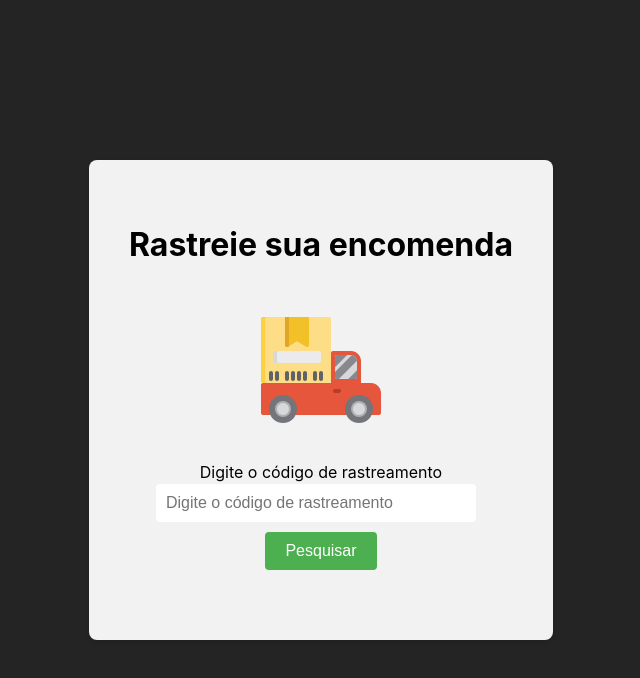
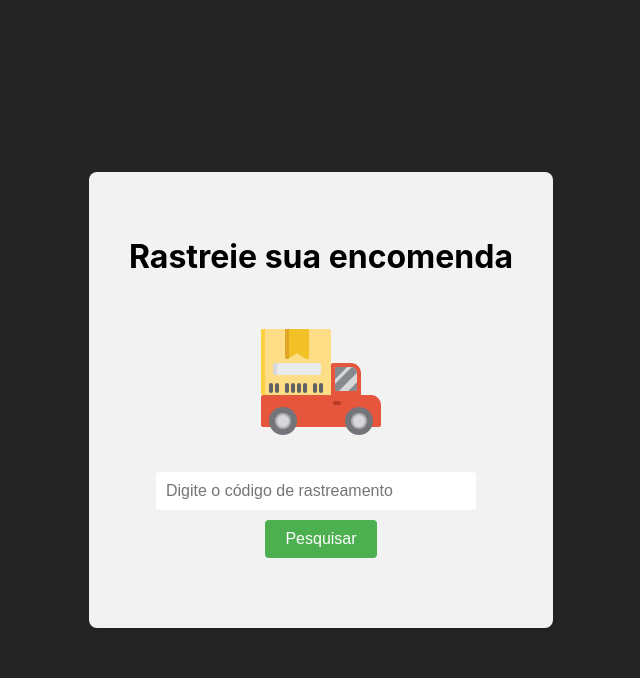
Before and after one commit to dswilmar/tracking-frontend, a React (Vite) app: page / in a window 1280 px wide. Shown: the top 678 px of the page, without its empty margins (319-959 px from the left). Built offline with nearby package versions, Linux system fonts and the light colour scheme.

Commit message:
feat: melhorias na acessibilidade

```diff
--- a/index.html
+++ b/index.html
@@ -1,5 +1,5 @@
 <!DOCTYPE html>
-<html lang="en">
+<html lang="pt-br">
   <head>
     <meta charset="UTF-8" />
     <link rel="icon" type="image/svg+xml" href="/tracking-icon.svg" />
--- a/src/components/Card/index.tsx
+++ b/src/components/Card/index.tsx
@@ -1,16 +1,14 @@
 import { format, parseISO } from 'date-fns';
 import { EventProps } from '../../types/event';
-import { Container, ResultCard } from './styles';
+import { ResultCard } from './styles';
 
 const Card = (props: EventProps) => {
     return (
-        <Container>
-            <ResultCard>
-                <h2>{format(parseISO(props.eventDate.toString()), 'dd/MM/yyyy HH:mm:ss')}</h2>
-                <p>{props.local}</p>
-                <p>{props.description}</p>
-            </ResultCard>
-        </Container>
+        <ResultCard aria-label="Resultado encontrado">
+            <h2>{format(parseISO(props.eventDate.toString()), 'dd/MM/yyyy HH:mm:ss')}</h2>
+            <p>{props.local}</p>
+            <p>{props.description}</p>
+        </ResultCard>
     )
 }
 
--- a/src/components/Card/styles.ts
+++ b/src/components/Card/styles.ts
@@ -1,15 +1,9 @@
 import styled from "styled-components";
-
-const Container = styled.div`
-    display: flex;
-    flex-wrap: wrap;
-    justify-content: center;
-    align-items: flex-start;
-`;
 
 const ResultCard = styled.div`
     width: 100%;
     max-width: 300px;
+    min-height: 180px;
     background-color: #fff;
     border-radius: 8px;
     margin: 10px;
--- a/src/pages/TrackingPage/index.tsx
+++ b/src/pages/TrackingPage/index.tsx
@@ -1,4 +1,4 @@
-import { ChangeEvent, FormEvent, useState } from 'react';
+import { ChangeEvent, FormEvent, useState, useRef } from 'react';
 import { EventProps } from '../../types/event';
 import { toast } from 'react-toastify';
 import { Button, Container, Form, FormGroup, Input, Logo, ResultsContainer } from './styles';
@@ -10,6 +10,8 @@ const TrackingPage = () => {
 
   const [trackingCode, setTrackingCode] = useState<string>('');
   const [events, setEvents] = useState<EventProps[]>([]);
+
+  const trackingInputRef = useRef<HTMLInputElement>(null);
 
   const handleInputTracking = (e: ChangeEvent<HTMLInputElement>) => {
     setTrackingCode(e.target.value);
@@ -25,33 +27,43 @@ const TrackingPage = () => {
         return {code, eventDate, local, description};
       });
       if (data.length > 0) {
+        toast.success(`Opa! Foram encontrados ${data.length} resultados!`, {
+          role: "alert"
+        });
         setEvents(convertedEvents);
       } else {
         setEvents([]);
         toast.warn('Ops! Nada encontrado para este código de rastreamento ainda.');
+        setTrackingCode('');
+        if (trackingInputRef.current) {
+          trackingInputRef.current.focus();
+        }
       }
     } catch (error) {
       toast.error(`Ops! Ocorreu um erro: ${error}`);
       Sentry.captureException(`Erro ao efetuar rastreamento: ${error}`);
+      setTrackingCode('');
+      if (trackingInputRef.current) {
+        trackingInputRef.current.focus();
+      }
     }
   }
 
   return (
     <Container>
-      <Form onSubmit={handleSubmitTracking}>
+      <Form onSubmit={handleSubmitTracking} role="search">
         <FormGroup>
           <h1>Rastreie sua encomenda</h1>
-          <Logo src={logo} />
+          <Logo src={logo} alt="Logotipo da página" />
         </FormGroup>
         <FormGroup>
-          <label htmlFor="trackingCode">Digite o código de rastreamento</label>
-          <Input type="text" name="trackingCode" onChange={handleInputTracking} placeholder="Digite o código de rastreamento" />
+          <Input type="text" name="trackingCode" value={trackingCode} ref={trackingInputRef} onChange={handleInputTracking} placeholder="Digite o código de rastreamento" aria-required="true" required />
         </FormGroup>
         <FormGroup>
           <Button>Pesquisar</Button>
         </FormGroup>
       </Form>
-      <ResultsContainer>
+      <ResultsContainer aria-live="assertive">
         { events.length > 0 && events.map((event: EventProps, index: number) => (
           <Card key={index} code={event.code} local={event.local} description={event.description} eventDate={event.eventDate} />
         ))}
--- a/src/pages/TrackingPage/styles.ts
+++ b/src/pages/TrackingPage/styles.ts
@@ -1,12 +1,13 @@
 import styled from "styled-components";
 
 const Container = styled.div`
-    max-width: 600px;
+    max-width: 90%;
     margin: 0 auto;
     background-color: #f2f2f2;
     border-radius: 8px;
     padding: 40px;
     box-shadow: 0 2px 4px rgba(0, 0, 0, 0.1);
+    font-size: 1rem;
 `;
 
 const Form = styled.form`
@@ -52,6 +53,8 @@ const FormGroup = styled.div`
 
 const ResultsContainer = styled.div`
     display: flex;
+    align-items: center;
+    justify-content: space-between;
 `;
 
 export { Container, Form, Button, Input, Logo, FormGroup, ResultsContainer }
```
